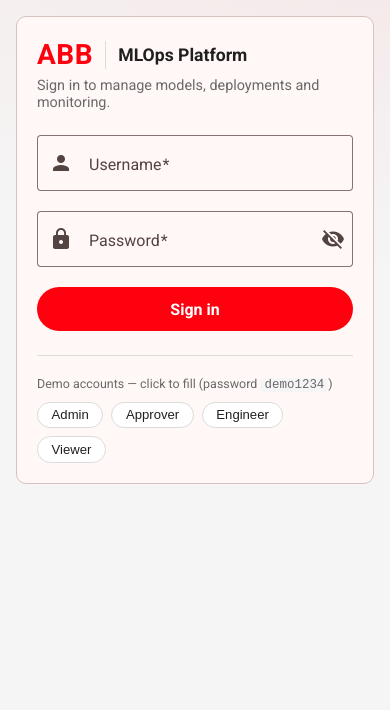
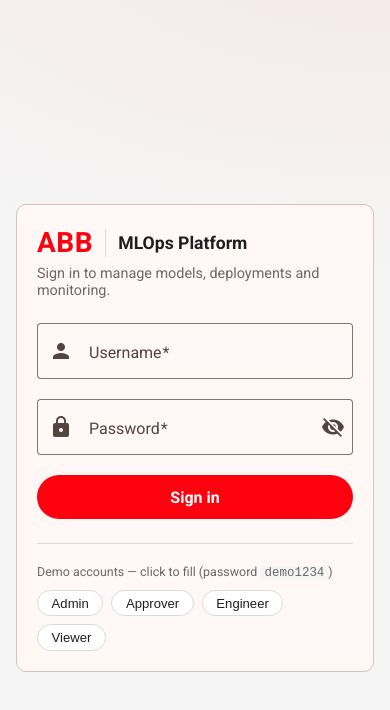
Before and after one commit to yashjeetAI/mlops-platform-technical-assignment, an Angular app in the folder frontend/: page /login in a window 390 px wide. Shown: the top 710 px of the page. Built offline with nearby package versions, Linux system fonts and the light colour scheme.

Commit message:
fix(frontend): keep login card centered on mobile; note conventions in CLAUDE.md
- Login <=480px stays vertically centered (was top-aligned)
- CLAUDE.md: document desktop-first responsive convention + favicon

```diff
--- a/frontend/src/app/features/login/login.scss
+++ b/frontend/src/app/features/login/login.scss
@@ -138,7 +138,7 @@
 @media (max-width: 480px) {
   .login-page {
     padding: 1rem;
-    align-items: flex-start; // avoid clipping when the mobile keyboard opens
+    // stays vertically centered (inherits align-items: center from the base rule)
   }
 
   .login-card {
```
Also changed, not shown: 1 other file (tests, documents, lock files or other folders).
